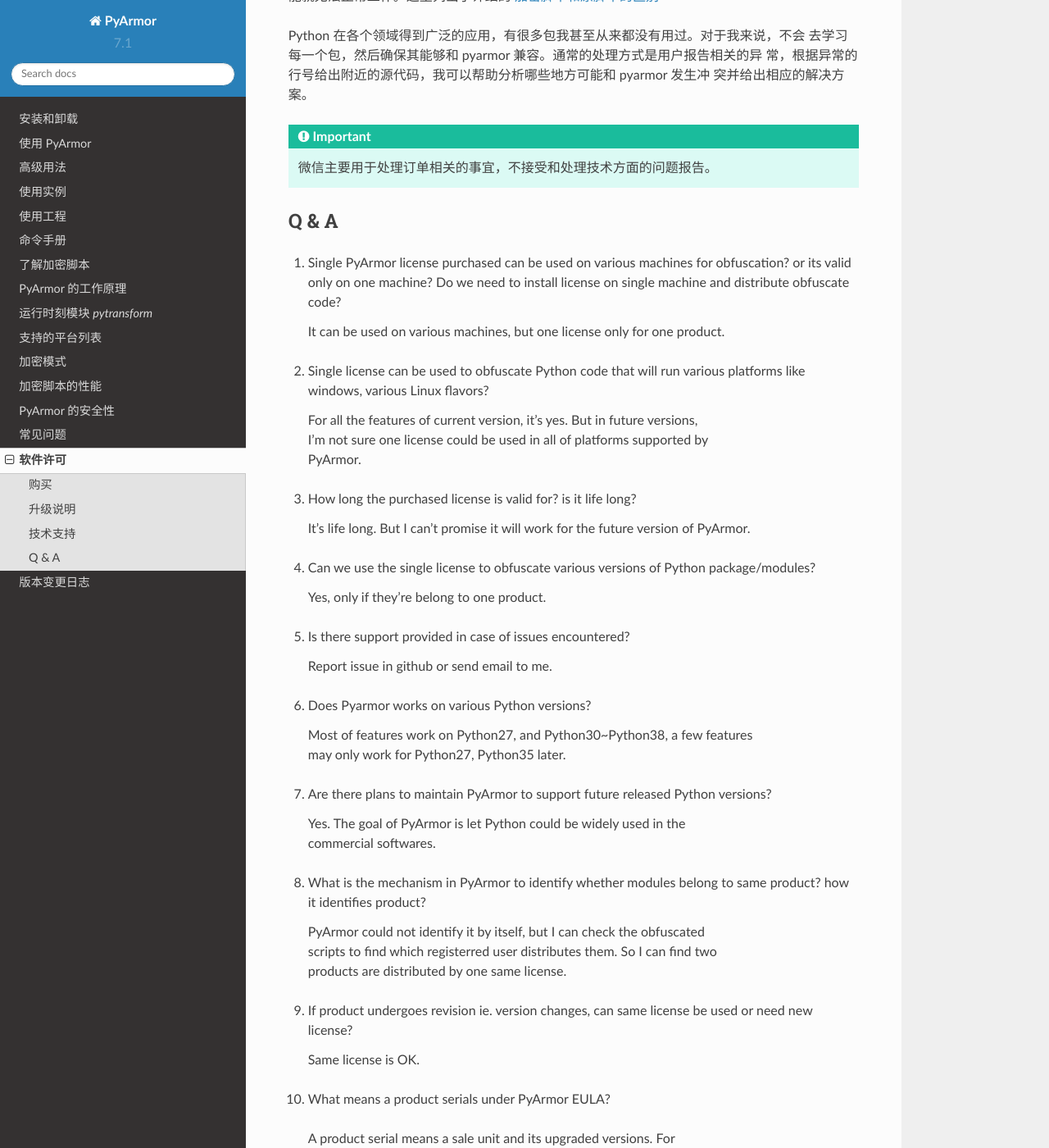
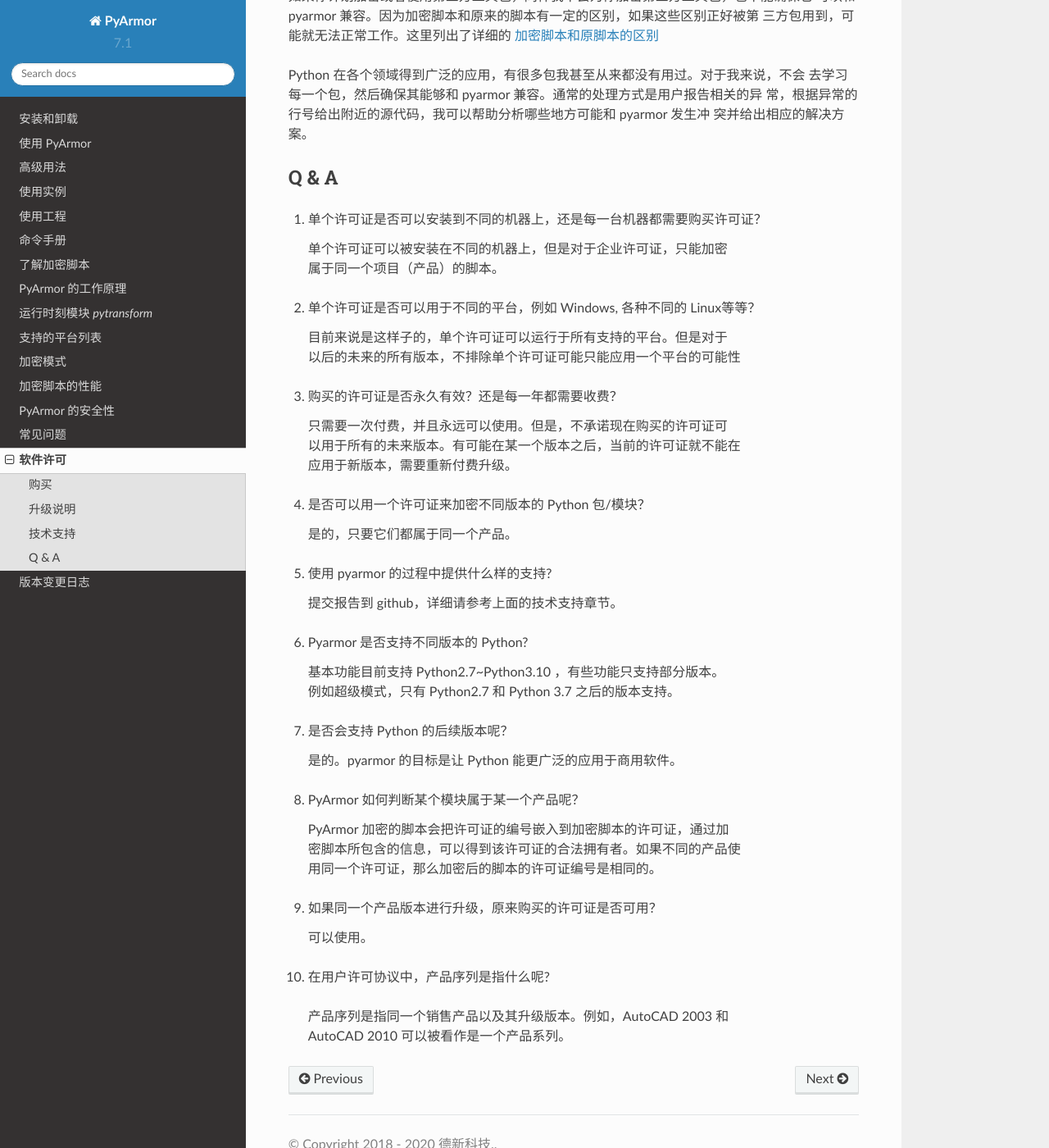
Before and after one commit to dashingsoft/pyarmor-docs-zh, a Sphinx documentation site: the page built from docs/license.rst, in a window 1280 px wide and 1400 px high, scrolled down 2989 px. Shown: the whole window at 82% size. Built offline with Sphinx 7.4.7 and the Read the Docs theme 2.0.0, drawn with Linux system fonts in a browser that asks for light colours; some of the changed text lies outside the part shown.

Commit message:
Translate license questions

```diff
--- a/docs/license.rst
+++ b/docs/license.rst
@@ -102,7 +102,9 @@
 
 如果没有找到解决方案，那么对于技术问题请点击这里 `报告问题
 <https://github.com/dashingsoft/pyarmor/issues>`_ ，并按照模版填写问题报告。对于
-商务和有关安全方面的问题，请发送邮件到 jondy.zhao@gmail.com
+商务和有关安全方面的问题，请发送邮件到 pyarmor@163.com
+
+**邮件和微信不再接受和处理非安全相关的技术方面的问题报告，也不会进行回复**
 
 一般来说，所有问题可以归结为以下三类:
 
@@ -138,65 +140,58 @@
 常，根据异常的行号给出附近的源代码，我可以帮助分析哪些地方可能和 pyarmor 发生冲
 突并给出相应的解决方案。
 
-.. important::
-
-   微信主要用于处理订单相关的事宜，不接受和处理技术方面的问题报告。
+.. _关于许可证的常见问题:
 
 Q & A
 -----
 
-1. Single PyArmor license purchased can be used on various machines for
-   obfuscation? or its valid only on one machine? Do we need to install license
-   on single machine and distribute obfuscate code?
+1. 单个许可证是否可以安装到不同的机器上，还是每一台机器都需要购买许可证？
 
-   | It can be used on various machines, but one license only for one product.
+   | 单个许可证可以被安装在不同的机器上，但是对于企业许可证，只能加密
+   | 属于同一个项目（产品）的脚本。
 
-2. Single license can be used to obfuscate Python code that will run various
-   platforms like windows, various Linux flavors?
+2. 单个许可证是否可以用于不同的平台，例如 Windows, 各种不同的 Linux等等？
 
-   | For all the features of current version, it's yes. But in future versions,
-   | I'm not sure one license could be used in all of platforms supported by
-   | PyArmor.
+   | 目前来说是这样子的，单个许可证可以运行于所有支持的平台。但是对于
+   | 以后的未来的所有版本，不排除单个许可证可能只能应用一个平台的可能性
 
-3. How long the purchased license is valid for? is it life long?
+3. 购买的许可证是否永久有效？还是每一年都需要收费？
 
-   | It's life long. But I can't promise it will work for the future version of PyArmor.
+   | 只需要一次付费，并且永远可以使用。但是，不承诺现在购买的许可证可
+   | 以用于所有的未来版本。有可能在某一个版本之后，当前的许可证就不能在
+   | 应用于新版本，需要重新付费升级。
 
-4. Can we use the single license to obfuscate various versions of Python
-   package/modules?
+4. 是否可以用一个许可证来加密不同版本的 Python 包/模块？
 
-   | Yes, only if they're belong to one product.
+   | 是的，只要它们都属于同一个产品。
 
-5. Is there support provided in case of issues encountered?
+5. 使用 pyarmor 的过程中提供什么样的支持?
 
-   | Report issue in github or send email to me.
+   | 提交报告到 github，详细请参考上面的技术支持章节。
 
-6. Does Pyarmor works on various Python versions?
+6. Pyarmor 是否支持不同版本的 Python?
 
-   | Most of features work on Python27, and Python30~Python38, a few features
-   | may only work for Python27, Python35 later.
+   | 基本功能目前支持 Python2.7~Python3.10 ，有些功能只支持部分版本。
+   | 例如超级模式，只有 Python2.7 和 Python 3.7 之后的版本支持。
 
-7. Are there plans to maintain PyArmor to support future released Python
-   versions?
+7. 是否会支持 Python 的后续版本呢？
 
-   | Yes. The goal of PyArmor is let Python could be widely used in the
-   | commercial softwares.
+   | 是的。pyarmor 的目标是让 Python 能更广泛的应用于商用软件。
 
-8. What is the mechanism in PyArmor to identify whether modules belong to same
-   product? how it identifies product?
+8. PyArmor 如何判断某个模块属于某一个产品呢？
 
-   | PyArmor could not identify it by itself, but I can check the obfuscated
-   | scripts to find which registerred user distributes them. So I can find two
-   | products are distributed by one same license.
+   | PyArmor 加密的脚本会把许可证的编号嵌入到加密脚本的许可证，通过加
+   | 密脚本所包含的信息，可以得到该许可证的合法拥有者。如果不同的产品使
+   | 用同一个许可证，那么加密后的脚本的许可证编号是相同的。
 
-9. If product undergoes revision ie. version changes, can same license be used
-   or need new license?
 
-   | Same license is OK.
+9. 如果同一个产品版本进行升级，原来购买的许可证是否可用？
 
-10. What means a product serials under PyArmor EULA?
+   | 可以使用。
 
-   | A product serial means a sale unit and its upgraded versions. For
-   | example, AutoCAD 2003, 2010 could be taken as a product serials.
+10. 在用户许可协议中，产品序列是指什么呢?
+
+   | 产品序列是指同一个销售产品以及其升级版本。例如，AutoCAD 2003 和
+   | AutoCAD 2010 可以被看作是一个产品系列。
 
 .. include:: _common_definitions.txt
```
Also changed, not shown: docs/questions.rst (+8 -1 lines).
